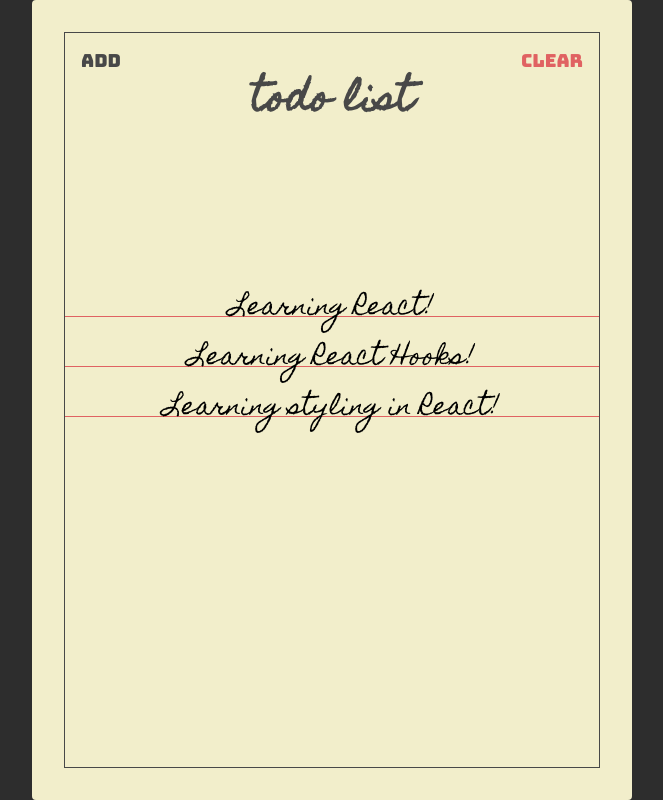
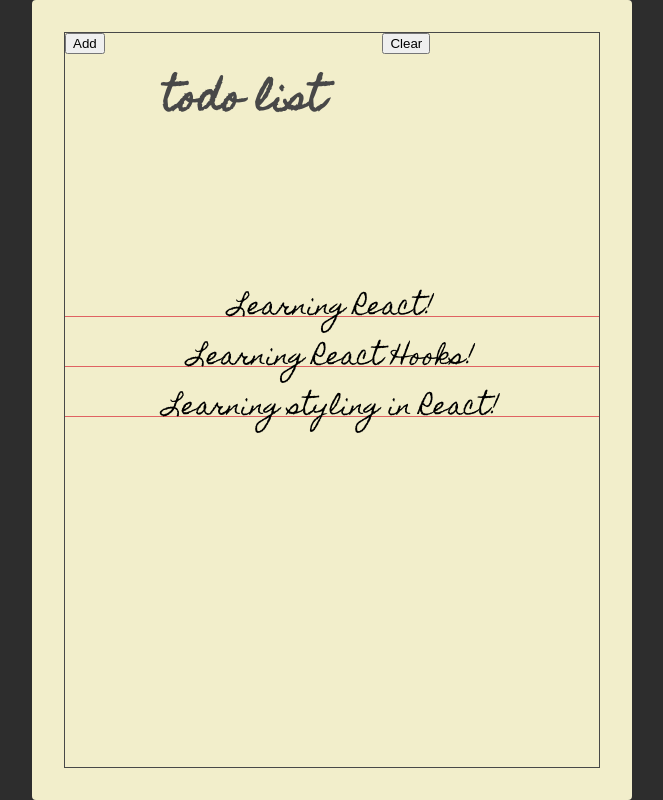
Before and after one commit to Criezc/React-Todo-List, a React (Create React App) app: page / in a window 1280 px wide. Shown: the whole page, without its empty margins (308-971 px from the left). Built offline with nearby package versions, Linux system fonts and the light colour scheme.

Commit message:
CSS module for Button component

```diff
--- a/package.json
+++ b/package.json
@@ -5,6 +5,7 @@
   "keywords": [],
   "main": "src/index.js",
   "dependencies": {
+    "classnames": "2.2.6",
     "prop-types": "15.7.2",
     "react": "16.12.0",
     "react-dom": "16.12.0",
--- a/src/styles.css
+++ b/src/styles.css
@@ -5,22 +5,6 @@
 :root {
   --main-red-color: #e06262;
   --main-black-color: #484848;
-}
-
-.main-red-color {
-  color: var(--main-red-color);
-}
-
-.main-black-color {
-  color: var(--main-black-color);
-}
-
-.align-left {
-  text-align: left;
-}
-
-.align-right {
-  text-align: right;
 }
 
 html {
@@ -77,27 +61,6 @@ html {
   font-size: 3.6rem;
   font-family: "Homemade Apple", sans-serif;
   text-transform: lowercase;
-}
-
-.header-btn {
-  width: 24%;
-  font-size: 1.8rem;
-  font-family: "Bungee", sans-serif;
-
-  padding: 16px;
-  cursor: pointer;
-
-  background: unset;
-  border: unset;
-  outline: unset;
-}
-
-.header-btn.main-red-color:active {
-  text-shadow: 1px 1px 2px var(--main-red-color);
-}
-
-.header-btn.main-black-color:active {
-  text-shadow: 1px 1px 2px var(--main-black-color);
 }
 
 .add {
```
Also changed, not shown: src/components/button/Button.jsx (added, +42 -0 lines), src/components/button/button.module.css (added, +35 -0 lines).
